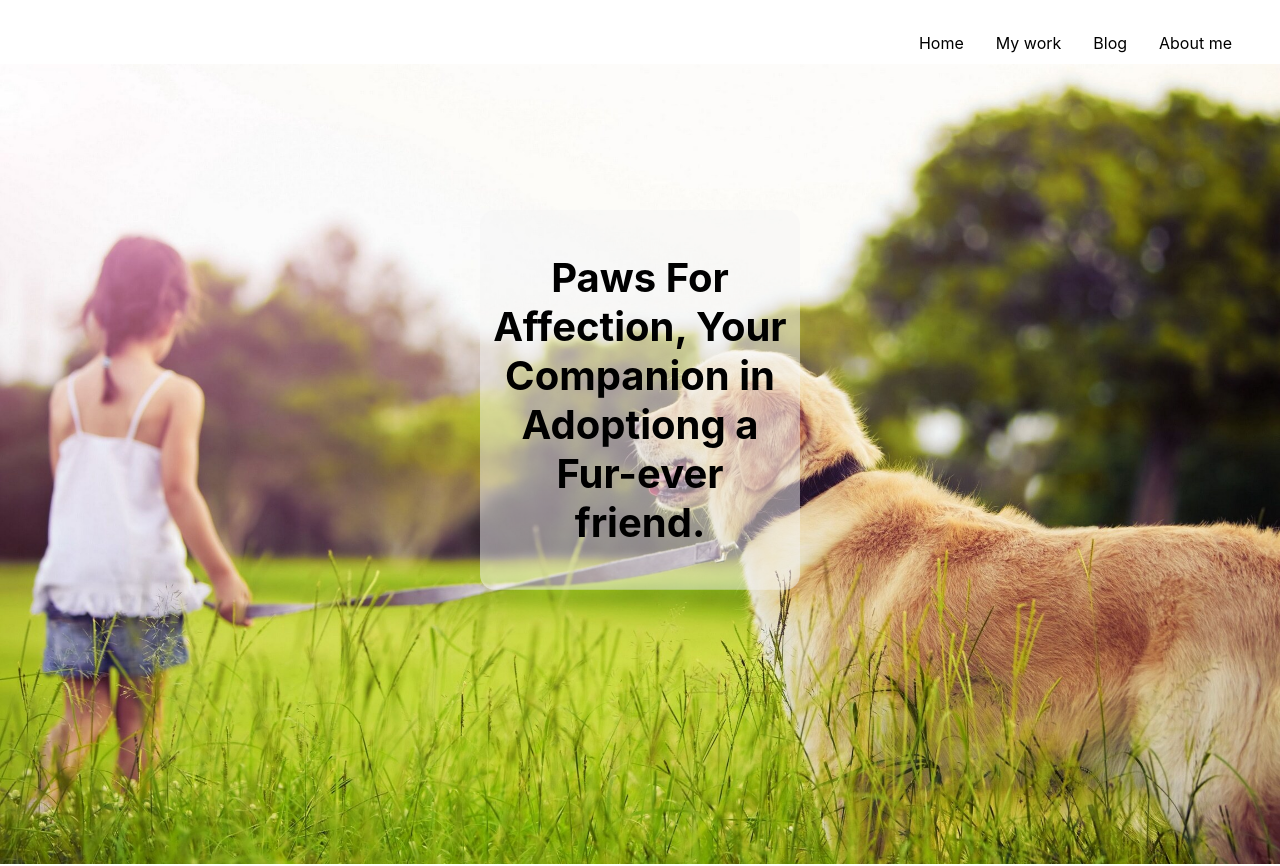
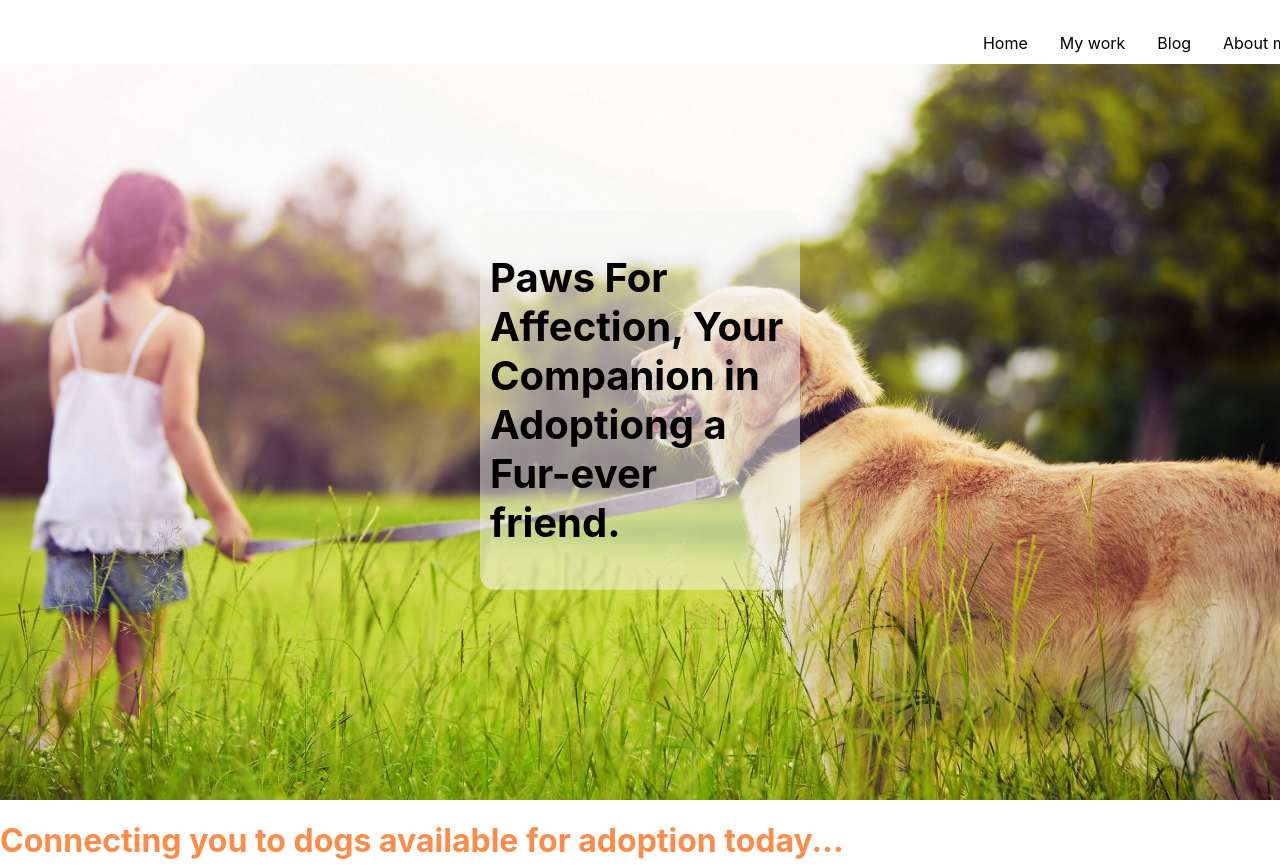
Before and after one commit to anjaliruth/TheHackitectsFinalProjects, a React (Create React App) app in the folder myapp/: page / in a window 1280 px wide. Shown: the top 866 px of the page. Built offline with nearby package versions, Linux system fonts and the light colour scheme.

Commit message:
Homepage progress

```diff
--- a/myapp/src/App.css
+++ b/myapp/src/App.css
@@ -1,4 +1,4 @@
-.App {
+/* .App {
   text-align: center;
 }
 
@@ -35,4 +35,4 @@
   to {
     transform: rotate(360deg);
   }
-}
+} */
--- a/myapp/src/components/NavBar/NavBar.css
+++ b/myapp/src/components/NavBar/NavBar.css
@@ -1,5 +1,5 @@
 #nav {
-  position: relative;
+  position: fixed;
   z-index: 1;
   display: flex;
   align-items: center;
@@ -9,7 +9,7 @@
   background-color: rgb(255, 255, 255);
   color: black;
   margin-top: -2vh;
-  width: 95%;
+  width: 100%;
 }
 #nav .nav-link:hover {
   color: #fd8b49;
```
Also changed, not shown: myapp/src/App.js (+7 -9 lines).
